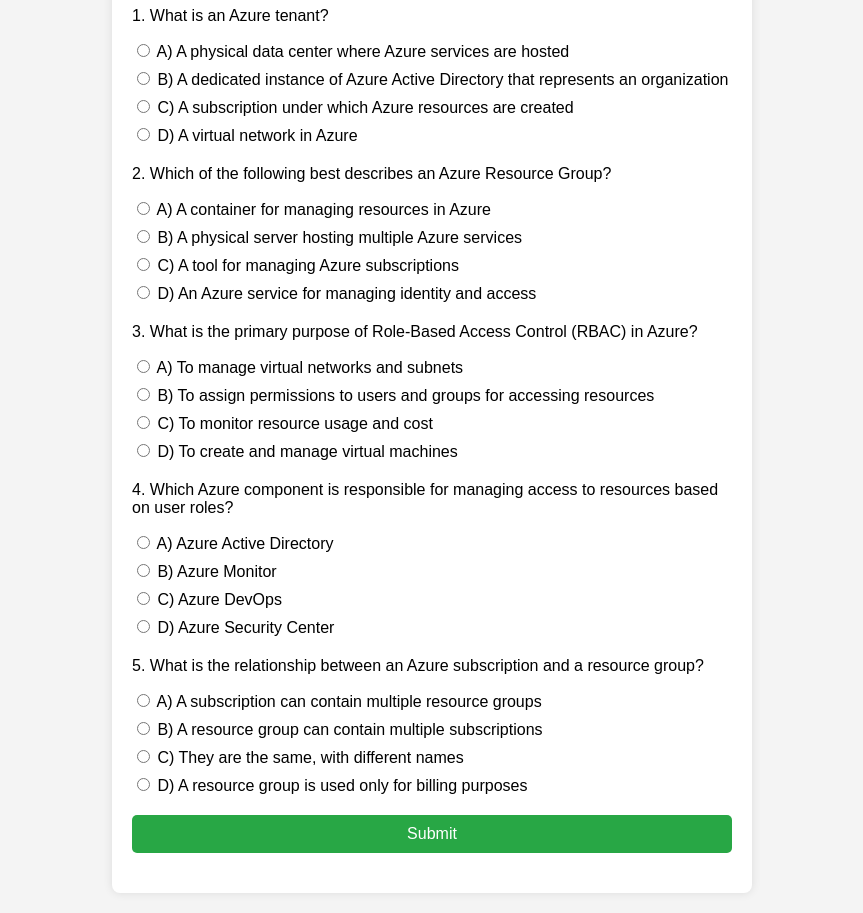
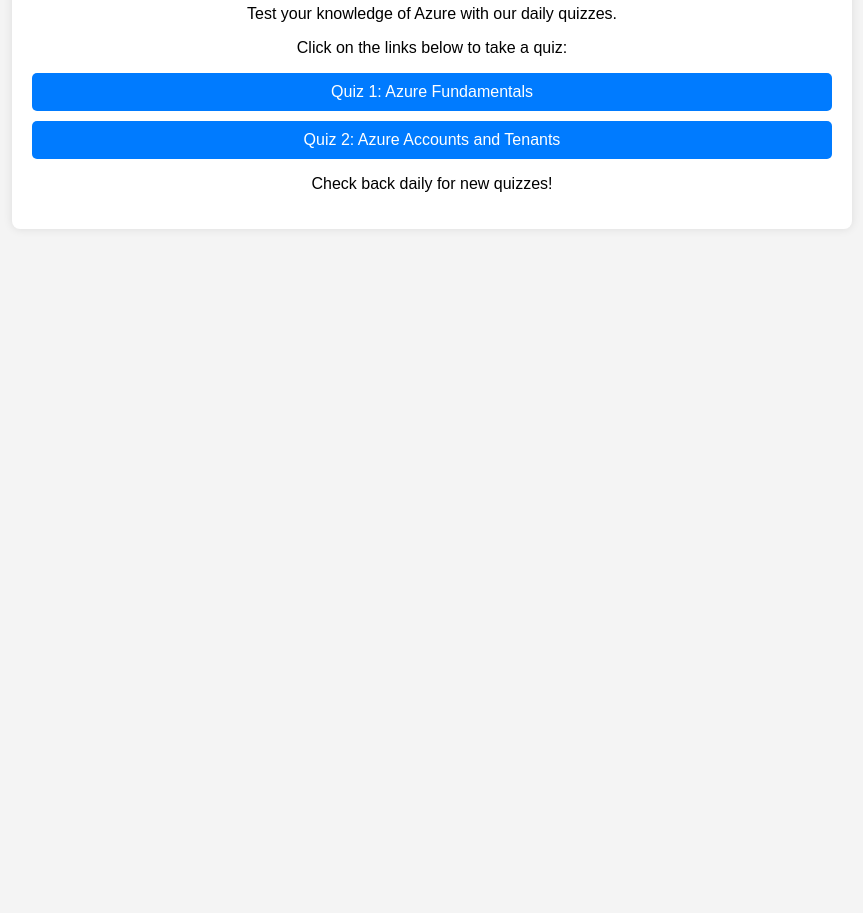
Before and after one commit to srkreddyg9/azurequiz, a plain HTML site: page index.html in a window 1280 px wide. Shown: the part 113-1026 px from the top of the page, without its empty margins (208-1071 px from the left). After the commit the page ends 800 px from the top, so only its background shows below. Drawn offline with Linux system fonts and the light colour scheme.

Commit message:
Update index.html

```diff
--- a/index.html
+++ b/index.html
@@ -3,135 +3,51 @@
 <head>
     <meta charset="UTF-8">
     <meta name="viewport" content="width=device-width, initial-scale=1.0">
-    <title>Azure Infrastructure Quiz</title>
+    <title>Azure Quiz Home</title>
     <style>
         body {
             font-family: Arial, sans-serif;
+            background-color: #f4f4f4;
             margin: 0;
             padding: 20px;
-            background-color: #f4f4f4;
         }
-        .quiz-container {
-            max-width: 600px;
+        .container {
+            max-width: 800px;
             margin: 0 auto;
             background-color: #fff;
             padding: 20px;
             border-radius: 8px;
             box-shadow: 0 0 10px rgba(0, 0, 0, 0.1);
+            text-align: center;
         }
         h1 {
-            text-align: center;
+            margin-bottom: 20px;
         }
-        .question {
-            margin: 20px 0;
+        .quiz-link {
+            display: block;
+            margin: 10px 0;
+            padding: 10px;
+            background-color: #007bff;
+            color: #fff;
+            text-decoration: none;
+            border-radius: 5px;
         }
-        .options {
-            list-style-type: none;
-            padding: 0;
-        }
-        .options li {
-            margin: 8px 0;
-        }
-        .btn {
-            display: block;
-            width: 100%;
-            padding: 10px;
-            background-color: #28a745;
-            color: #fff;
-            border: none;
-            border-radius: 5px;
-            cursor: pointer;
-            font-size: 16px;
-        }
-        .btn:hover {
-            background-color: #218838;
-        }
-        .result {
-            margin: 20px 0;
-            font-weight: bold;
-            font-size: 18px;
-            text-align: center;
+        .quiz-link:hover {
+            background-color: #0056b3;
         }
     </style>
 </head>
 <body>
+    <div class="container">
+        <h1>Welcome to the Azure Quiz Hub</h1>
+        <p>Test your knowledge of Azure with our daily quizzes.</p>
+        <p>Click on the links below to take a quiz:</p>
 
-<div class="quiz-container">
-    <h1>Azure Infrastructure Quiz</h1>
+        <a class="quiz-link" href="quiz1.html">Quiz 1: Azure Fundamentals</a>
+        <a class="quiz-link" href="quiz2.html">Quiz 2: Azure Accounts and Tenants</a>
+        <!-- Add more links as you upload more quizzes -->
 
-    <div class="question">
-        <p>1. What is an Azure tenant?</p>
-        <ul class="options">
-            <li><input type="radio" name="q1" value="a"> A) A physical data center where Azure services are hosted</li>
-            <li><input type="radio" name="q1" value="b"> B) A dedicated instance of Azure Active Directory that represents an organization</li>
-            <li><input type="radio" name="q1" value="c"> C) A subscription under which Azure resources are created</li>
-            <li><input type="radio" name="q1" value="d"> D) A virtual network in Azure</li>
-        </ul>
+        <p>Check back daily for new quizzes!</p>
     </div>
-
-    <div class="question">
-        <p>2. Which of the following best describes an Azure Resource Group?</p>
-        <ul class="options">
-            <li><input type="radio" name="q2" value="a"> A) A container for managing resources in Azure</li>
-            <li><input type="radio" name="q2" value="b"> B) A physical server hosting multiple Azure services</li>
-            <li><input type="radio" name="q2" value="c"> C) A tool for managing Azure subscriptions</li>
-            <li><input type="radio" name="q2" value="d"> D) An Azure service for managing identity and access</li>
-        </ul>
-    </div>
-
-    <div class="question">
-        <p>3. What is the primary purpose of Role-Based Access Control (RBAC) in Azure?</p>
-        <ul class="options">
-            <li><input type="radio" name="q3" value="a"> A) To manage virtual networks and subnets</li>
-            <li><input type="radio" name="q3" value="b"> B) To assign permissions to users and groups for accessing resources</li>
-            <li><input type="radio" name="q3" value="c"> C) To monitor resource usage and cost</li>
-            <li><input type="radio" name="q3" value="d"> D) To create and manage virtual machines</li>
-        </ul>
-    </div>
-
-    <div class="question">
-        <p>4. Which Azure component is responsible for managing access to resources based on user roles?</p>
-        <ul class="options">
-            <li><input type="radio" name="q4" value="a"> A) Azure Active Directory</li>
-            <li><input type="radio" name="q4" value="b"> B) Azure Monitor</li>
-            <li><input type="radio" name="q4" value="c"> C) Azure DevOps</li>
-            <li><input type="radio" name="q4" value="d"> D) Azure Security Center</li>
-        </ul>
-    </div>
-
-    <div class="question">
-        <p>5. What is the relationship between an Azure subscription and a resource group?</p>
-        <ul class="options">
-            <li><input type="radio" name="q5" value="a"> A) A subscription can contain multiple resource groups</li>
-            <li><input type="radio" name="q5" value="b"> B) A resource group can contain multiple subscriptions</li>
-            <li><input type="radio" name="q5" value="c"> C) They are the same, with different names</li>
-            <li><input type="radio" name="q5" value="d"> D) A resource group is used only for billing purposes</li>
-        </ul>
-    </div>
-
-    <button class="btn" onclick="checkAnswers()">Submit</button>
-
-    <div class="result" id="result"></div>
-</div>
-
-<script>
-    function checkAnswers() {
-        const correctAnswers = ['b', 'a', 'b', 'a', 'a'];
-        let score = 0;
-
-        correctAnswers.forEach((answer, index) => {
-            const questionName = `q${index + 1}`;
-            const selectedOption = document.querySelector(`input[name="${questionName}"]:checked`);
-
-            if (selectedOption && selectedOption.value === answer) {
-                score++;
-            }
-        });
-
-        const resultDiv = document.getElementById('result');
-        resultDiv.textContent = `You scored ${score} out of ${correctAnswers.length}.`;
-    }
-</script>
-
 </body>
 </html>
```
